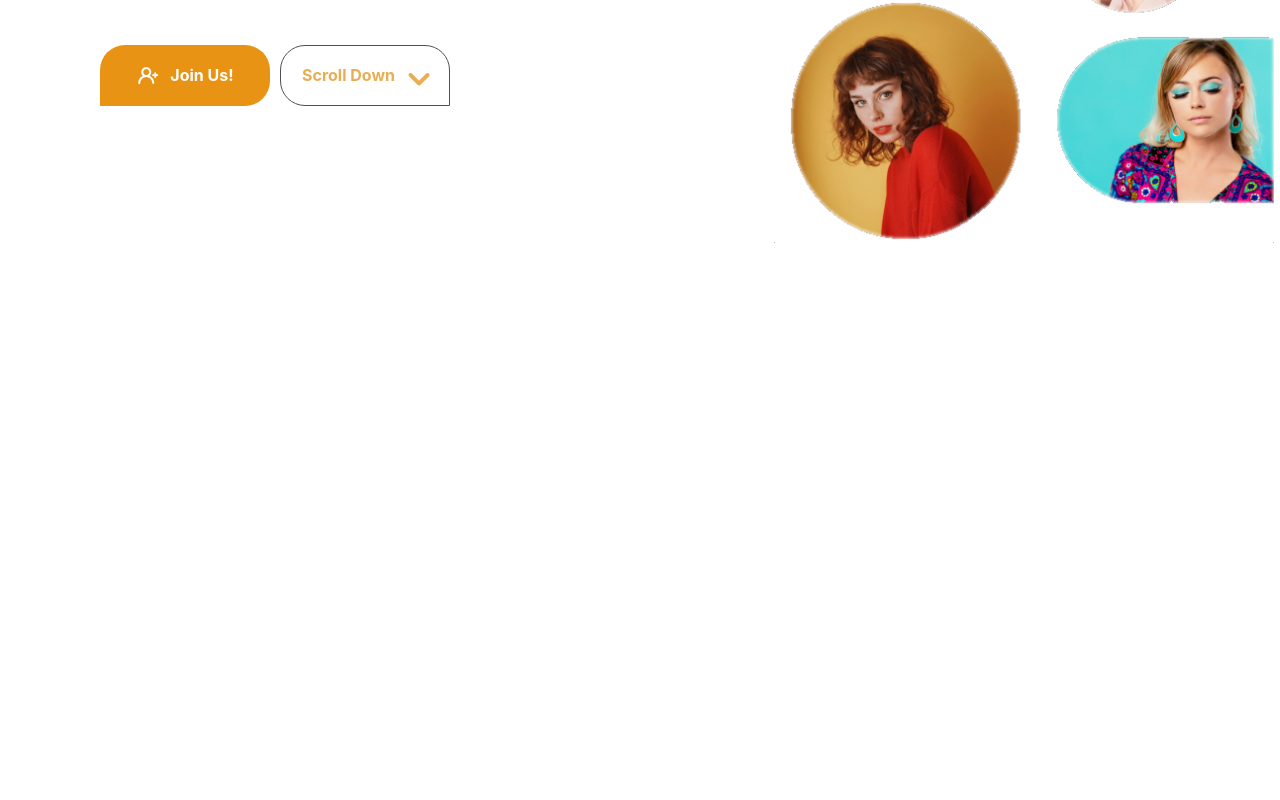
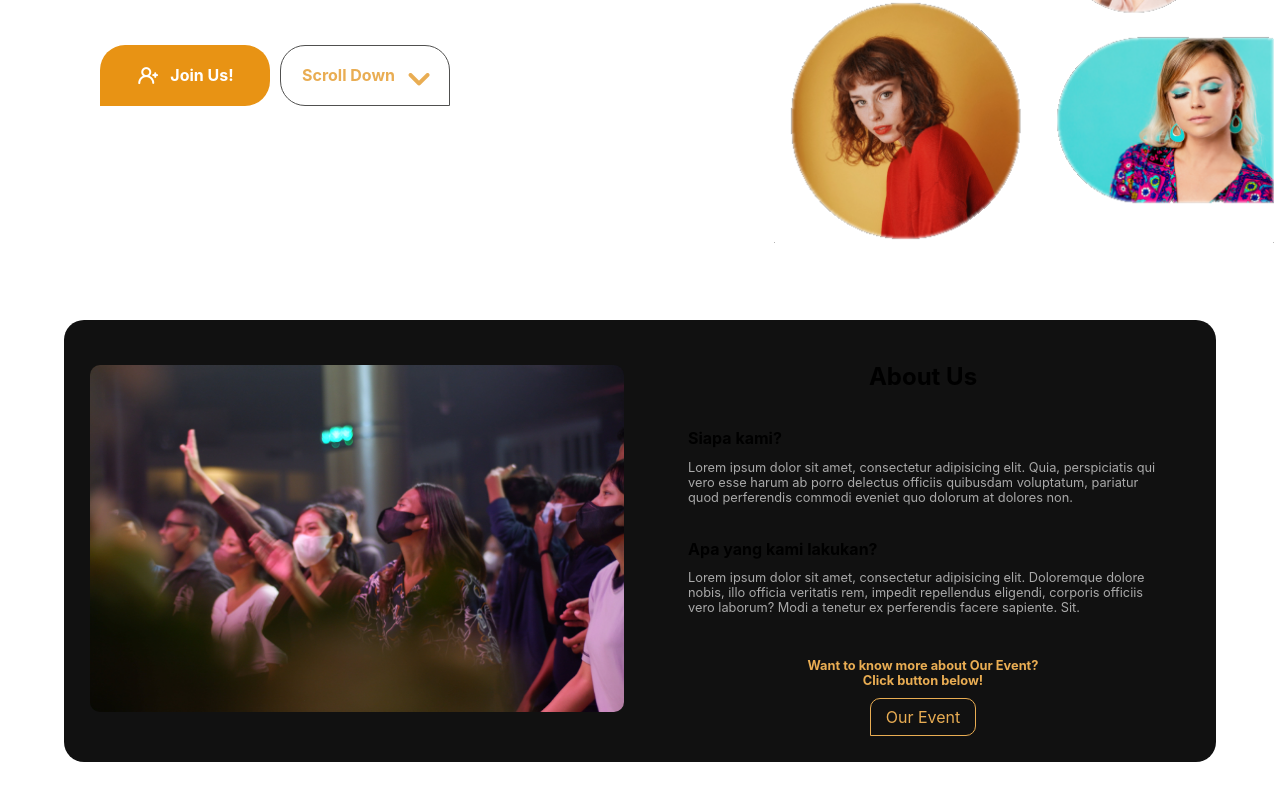
Before and after one commit to RonaldoWidiantoSiswoyo/hmi-web, a Next.js app: page / in a window 1280 px wide. Shown: the part 500-1300 px from the top of the page. Before the commit the page ends 800 px from the top, so only its background shows below. Built offline with nearby package versions, Linux system fonts and the light colour scheme.

Commit message:
iasdsdj commit

```diff
--- a/components/About/About.module.css
+++ b/components/About/About.module.css
@@ -13,6 +13,10 @@
   border-radius: 20px;
   display: flex;
   padding: 10px 10px;
+}
+.swiper {
+  width: 100%;
+  height: auto;
 }
 .about__left-section {
   width: 50%;
--- a/components/About/index.tsx
+++ b/components/About/index.tsx
@@ -11,6 +11,7 @@ export default function About() {
       <div className={styles.section}>
         <div className={styles["about__left-section"]}>
           <Swiper
+            className={styles.swiper}
             spaceBetween={50}
             slidesPerView={1}
             onSlideChange={() => console.log("slide change")}
--- a/pages/index.tsx
+++ b/pages/index.tsx
@@ -18,7 +18,7 @@ const Home: NextPage = () => {
       </Head>
       <Header />
       <MyHome />
-      {/* <About /> */}
+      <About />
     </div>
   );
 };
```
